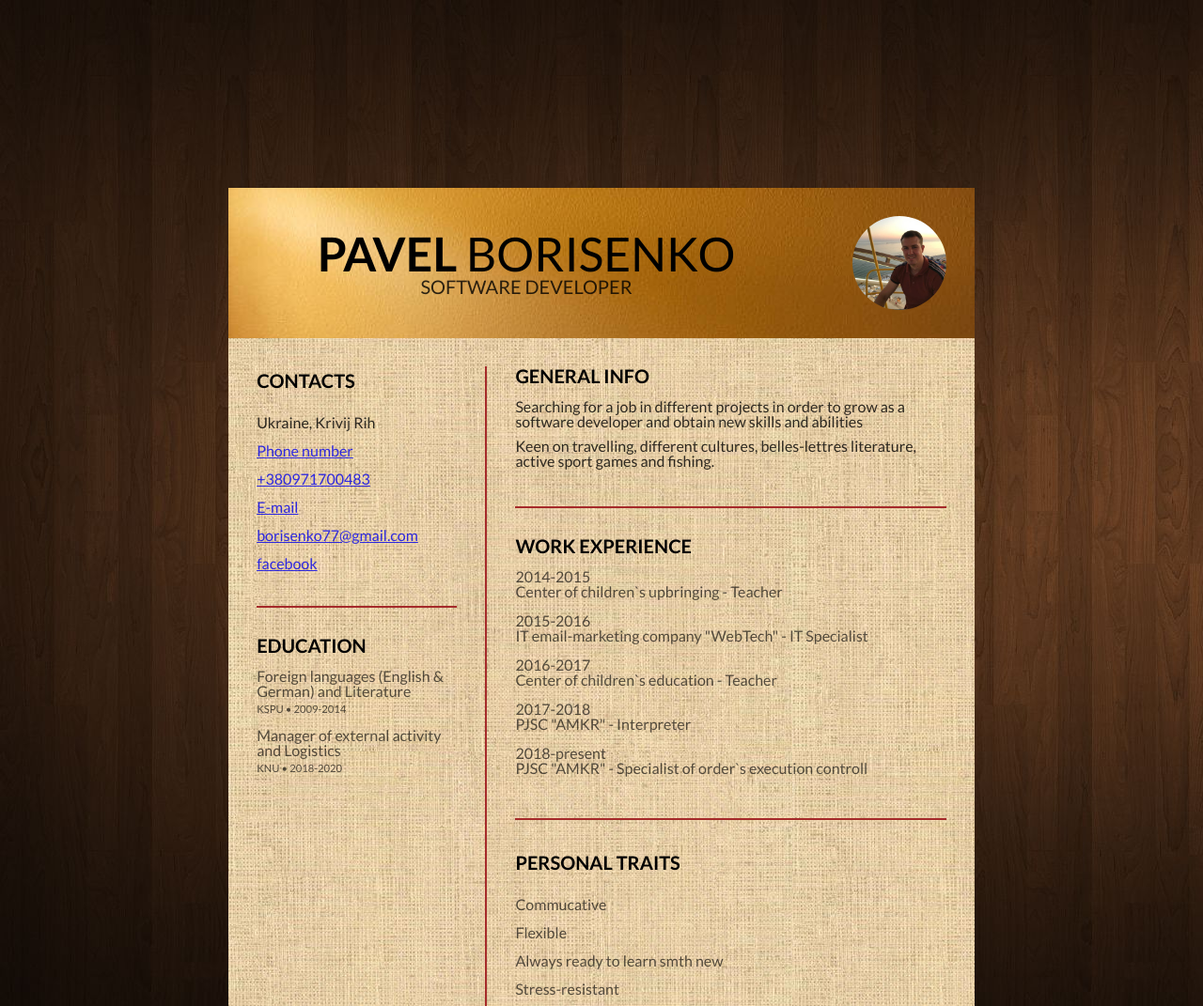
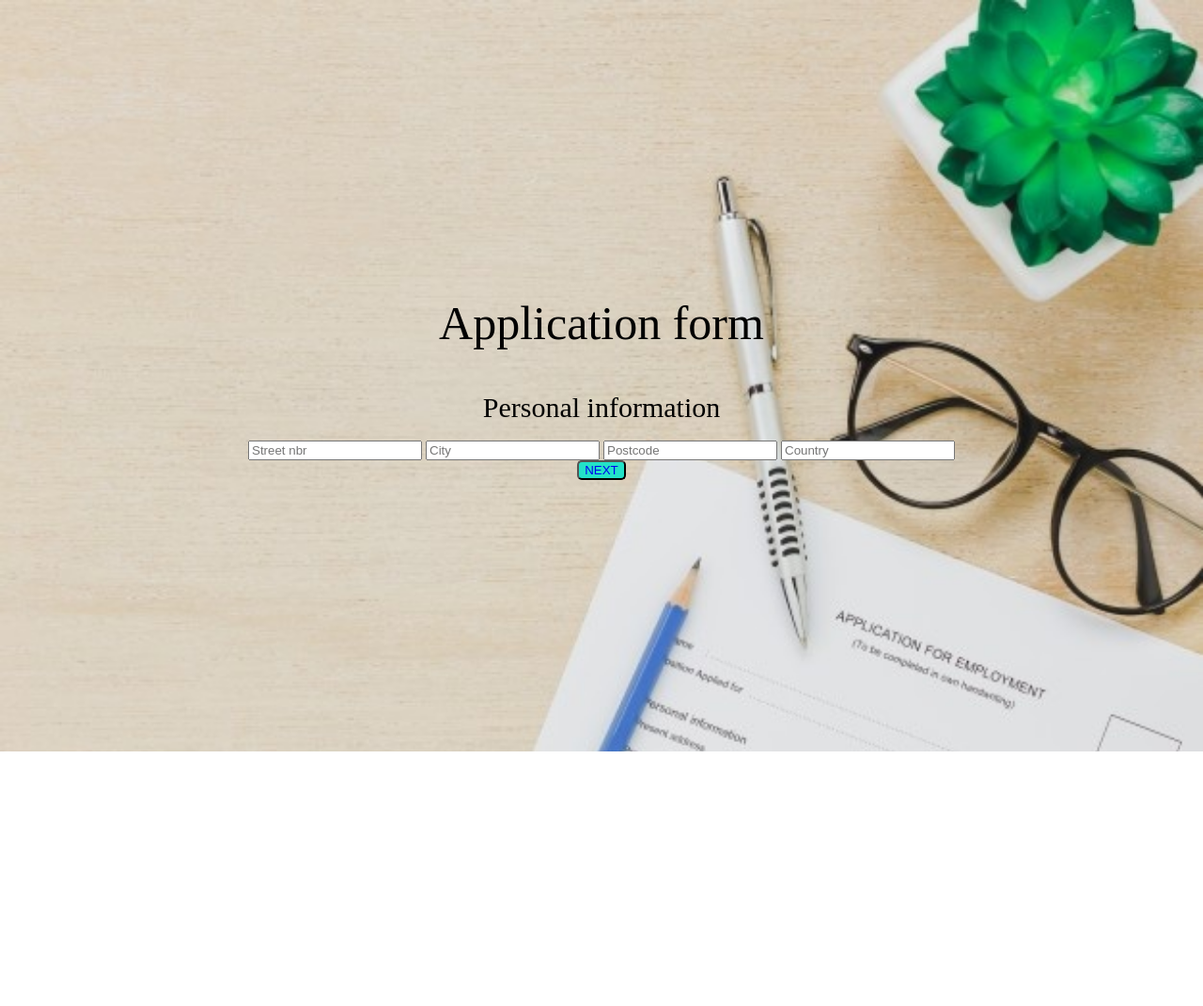
Before and after one commit to PavelBorisenkoRD/applicationForms, a plain HTML site: page index.html in a window 1280 px wide. Shown: the top 1071 px of the page at 94% size. After the commit the page ends 800 px from the top, so only its background shows below. Drawn offline with Linux system fonts and the light colour scheme.

Commit message:
sticked-together

```diff
--- a/index.html
+++ b/index.html
@@ -6,124 +6,33 @@
     <meta name="viewport" content="width=device-width, initial-scale=1.0" />
     <link rel="stylesheet" href="reset.css" />
     <link rel="stylesheet" href="style.css" />
+    <title>Document</title>
     <link rel="preconnect" href="https://fonts.googleapis.com" />
     <link rel="preconnect" href="https://fonts.gstatic.com" crossorigin />
     <link
       href="https://fonts.googleapis.com/css2?family=Lato:wght@400;700&display=swap"
       rel="stylesheet"
     />
-    <title>Document</title>
   </head>
 
   <body>
-    <main>
-      <header>
-        <div class="main-info">
-          <h1><span class="firstname">Pavel </span>Borisenko</h1>
 
-          <p class="job-title">Software Developer</p>
-        </div>
+    <div class="af">Application form</div>
 
-        <div class="avatar">
-          <img src="img/userphoto.jpg" />
-        </div>
-      </header>
+    <div class="pi">Personal information</div>
 
-      <section class="content">
-        <section class="content-left">
-          <div class="contact-info">
-            <h3 class="title">Contacts</h3>
+    <form>
+      <input type="text" name="adress" placeholder="Street nbr" />
+      <input type="text" name="city" placeholder="City" />
+      <input type="number" name="postcode" placeholder="Postcode" />
+      <input type="text" name="country" placeholder="Country" />
+ </form>
 
-            <ul>
-              <li>Ukraine, Krivij Rih</li>
-              <li>
-                <a href="tel:+380971700483">Phone number +380971700483</a>
-              </li>
-              <li>
-                <a href="mailto:borisenko77@gmail.com">
-                  E-mail borisenko77@gmail.com</a
-                >
-              </li>
-              <li>
-                <a
-                  href="https://www.facebook.com/profile.php?id=100039845537846"
-                >
-                  facebook
-                </a>
-              </li>
-            </ul>
-          </div>
-
-          <div class="study">
-            <h3 class="title">Education</h3>
-            <ul>
-              <li class="item">
-                <p>Foreign languages (English & German) and Literature</p>
-
-                <p class="VUZ">KSPU • 2009-2014</p>
-              </li>
-              <li class="item">
-                <p>Manager of external activity and Logistics</p>
-
-                <p class="VUZ">KNU • 2018-2020</p>
-              </li>
-            </ul>
-          </div>
-        </section>
-
-        <section class="content-right">
-          <div class="personal">
-            <h3 class="title">General info</h3>
-            <p>
-              Searching for a job in different projects in order to grow as a
-              software developer and obtain new skills and abilities
-            </p>
-
-            <p>
-              Keen on travelling, different cultures, belles-lettres literature,
-              active sport games and fishing.
-            </p>
-          </div>
-
-          <div class="experience">
-            <h3 class="title">Work experience</h3>
-
-            <ul>
-              <li class="item">
-                <p>2014-2015</p>
-                <p>Center of children`s upbringing - Teacher</p>
-              </li>
-              <li class="item">
-                <p>2015-2016</p>
-                <p>IT email-marketing company "WebTech" - IT Specialist</p>
-              </li>
-              <li class="item">
-                <p>2016-2017</p>
-                <p>Center of children`s education - Teacher</p>
-              </li>
-              <li class="item">
-                <p>2017-2018</p>
-                <p>PJSC "AMKR" - Interpreter</p>
-              </li>
-              <li class="item">
-                <p>2018-present</p>
-                <p>PJSC "AMKR" - Specialist of order`s execution controll</p>
-              </li>
-            </ul>
-          </div>
-
-          <div class="qualities">
-            <h3 class="title">Personal traits</h3>
-            <ul>
-              <li><p>Commucative</p></li>
-              <li><p>Flexible</p></li>
-              <li><p>Always ready to learn smth new</p></li>
-              <li><p>Stress-resistant</p></li>
-              <li><p>Working in a team</p></li>
-            </ul>
-          </div>
-        </section>
-      </section>
-    </main>
+      <nav class="navigation">
+        <button class="next">
+          <a href="/page2.html" class="next">Next </a>
+        </button>
+      </nav>
+    </container>
   </body>
 </html>
--- a/style.css
+++ b/style.css
@@ -1,126 +1,54 @@
-body {
-  background-image: url("./img/background.jpg");
-  font-family: "Lato";
-}
-p,
-li {
-  opacity: 0.8;
-}
-main {
-  width: 210mm;
-  height: 297mm;
-  background-image: url("./img/tbodyback.jpeg");
-  margin: 200px auto;
-}
-header {
-  display: flex;
-  justify-content: space-between;
-  background-image: url("./img/headerback.jpg");
-  background-size: cover;
+.af {
+  font-size: 50px;
+
+  padding: 30px;
 }
 
-.main-info {
-  font-size: 50px;
+.pi {
+  font-size: 30px;
+  padding: 20px;
+}
+
+
+
+
+body {
+  background-image: url("/img/application.jpg");
+  background-size: cover;
+  display: flex;
+  align-items: center;
+  justify-content: center;
+  flex-direction: column;
+  height: 100vh;
+
+}
+
+
+.form {
   display: flex;
   flex-direction: column;
-  justify-content: center;
-  align-items: center;
-  flex-grow: 1;
-  text-transform: uppercase;
+  padding: 20px;
+  box-shadow: 0 0 10px gray;
+  border-radius: 20px;
+
 }
 
-.job-title {
-  display: flex;
-  justify-self: end;
-  font-size: 20px;
+
+
+.previous {
+
+  background-color: rgb(35, 226, 200);
+  text-decoration: none
+text-transform: uppercase;
+border-radius: 5px;
+text-decoration: none
 }
 
-.firstname {
-  font-weight: bold;
+.next {
+
+  background-color: rgb(35, 226, 200);
+    text-transform: uppercase;
+  border-radius: 5px;
+  text-decoration: none
+
 }
-
-.avatar img {
-  display: flex;
-  justify-content: right;
-  width: 100px;
-  height: 100px;
-  background-size: cover;
-  border-radius: 50%;
-  padding-top: 30px;
-  padding-bottom: 30px;
-  padding-left: 30px;
-  padding-right: 30px;
-}
-
-.content {
-  display: flex;
-  margin-top: 30px;
-}
-
-.content-left {
-  display: flex;
-  flex-direction: column;
-  border-right: 2px solid brown;
-  padding: 0px 30px;
-  text-align: start;
-}
-
-.title {
-  font-size: 20px;
-  font-weight: bold;
-  margin-bottom: 15px;
-  text-transform: uppercase;
-}
-
-.contact-info {
-  border-bottom: 2px solid brown;
-  padding-bottom: 30px;
-  line-height: 30px;
-}
-
-.content-right {
-  padding-left: 30px;
-  padding: 0px 30px;
-}
-
-.study {
-  padding-top: 30px;
-}
-
-.label {
-  text-transform: uppercase;
-}
-
-.VUZ {
-  font-size: 70%;
-  margin-top: 5px;
-}
-
-.personal {
-  border-bottom: 2px solid brown;
-  padding-bottom: 30px;
-}
-
-.personal > p {
-  margin-bottom: 10px;
-}
-
-.experience {
-  border-bottom: 2px solid brown;
-  padding-bottom: 30px;
-}
-
-.qualities {
-  padding-top: 30px;
-  line-height: 30px;
-}
-
-.item {
-  margin-bottom: 15px;
-}
-
-.experience {
-  padding-top: 30px;
-  border-bottom: 2px solid brown;
-  padding-bottom: 30px;
-}
```
Also changed, not shown: page2.html (added, +50 -0 lines), page3.html (added, +52 -0 lines), pagelast.html (added, +45 -0 lines), img/application.jpg (added), img/background.jpg (deleted), img/container.jpg (added), img/headerback.jpg (deleted), img/tbodyback.jpeg (deleted), img/userphoto.jpg (deleted).
